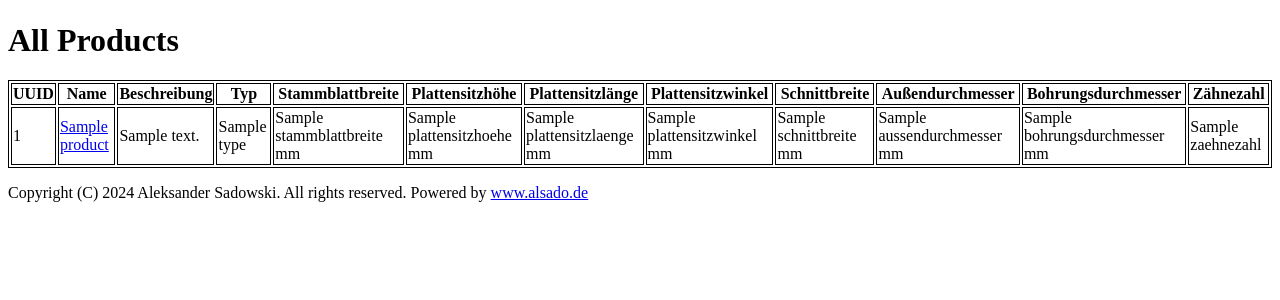
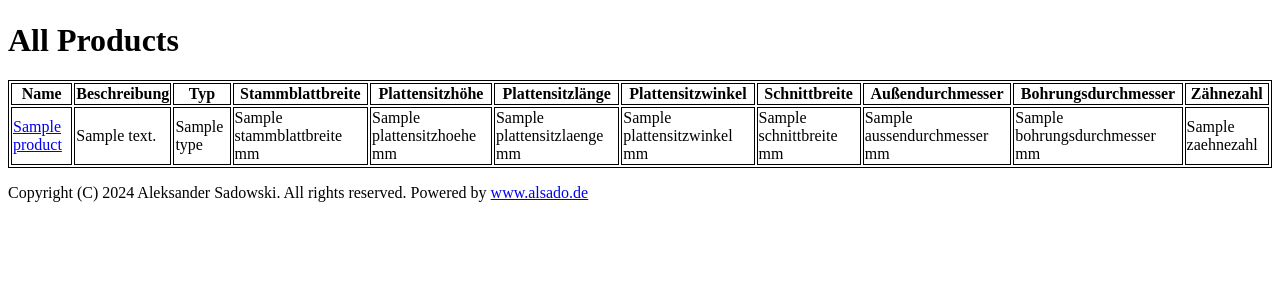
Before and after one commit to alekssadowski95/nanoPLM, a Flask app: template nanoplm/templates/home.html in a window 1280 px wide. Shown: the part 74-374 px from the top of the page. Run offline with Flask 3, Linux system fonts and the light colour scheme; the template is opened without the code that fills it: most values are stand-ins (such as "Sample title", 1, 10 or a date in 2020).

Commit message:
Update home.html

```diff
--- a/nanoplm/templates/home.html
+++ b/nanoplm/templates/home.html
@@ -12,7 +12,6 @@ table, th, td {
 <h1>All Products</h1>
 <table>
     <tr>
-        <th>UUID</th>
         <th>Name</th>
         <th>Beschreibung</th>
         <th>Typ</th>
@@ -27,7 +26,6 @@ table, th, td {
     </tr>
     {% for product in products %}
         <tr>
-            <td>{{ product.uuid }}</td>
             <td><a href="{{ url_for('product', product_uuid=product.uuid) }}">{{ product.name }}</a></td>
             <td>{{ product.description }}</td>
             <td>{{ product.type }}</td>
```
